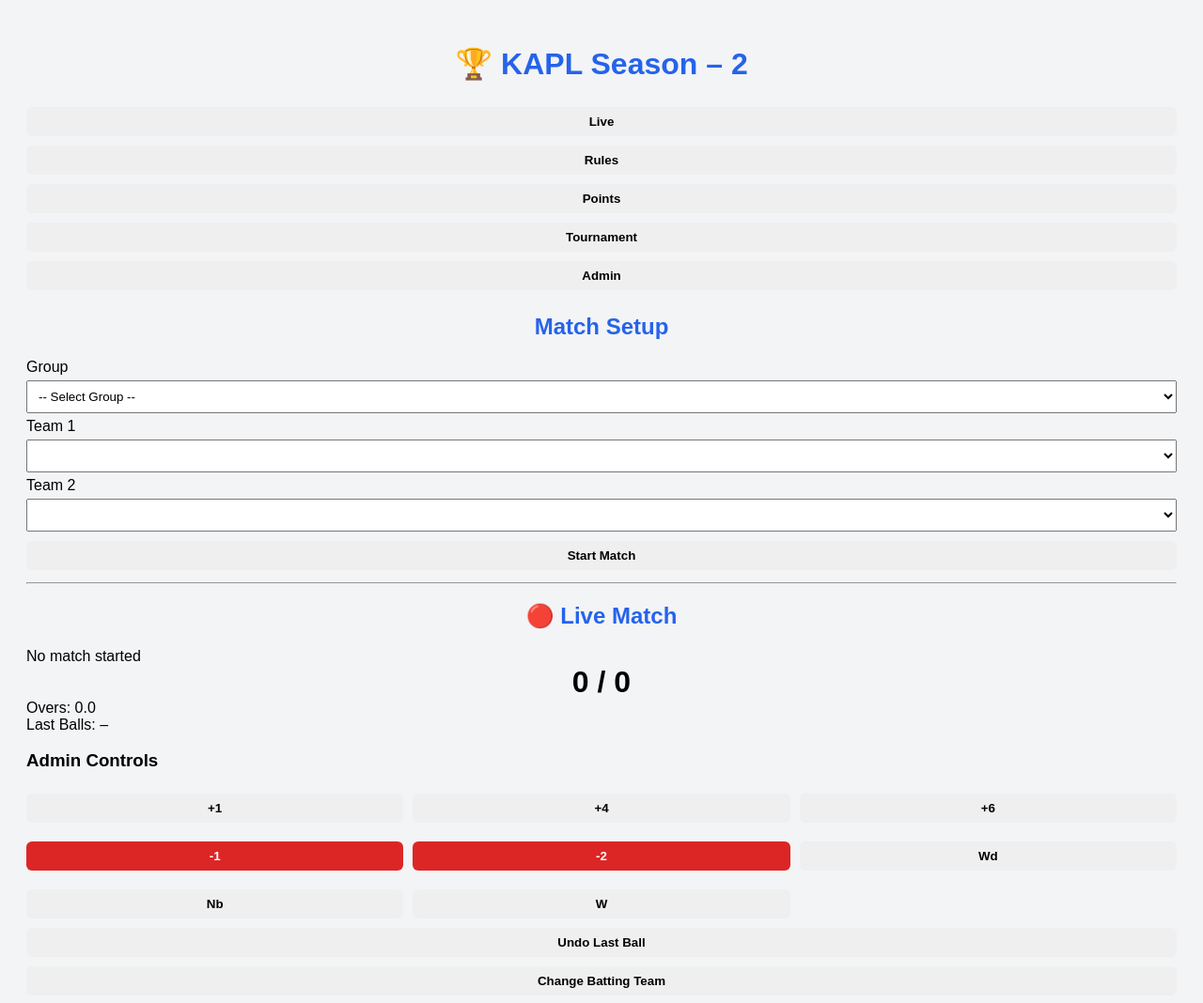
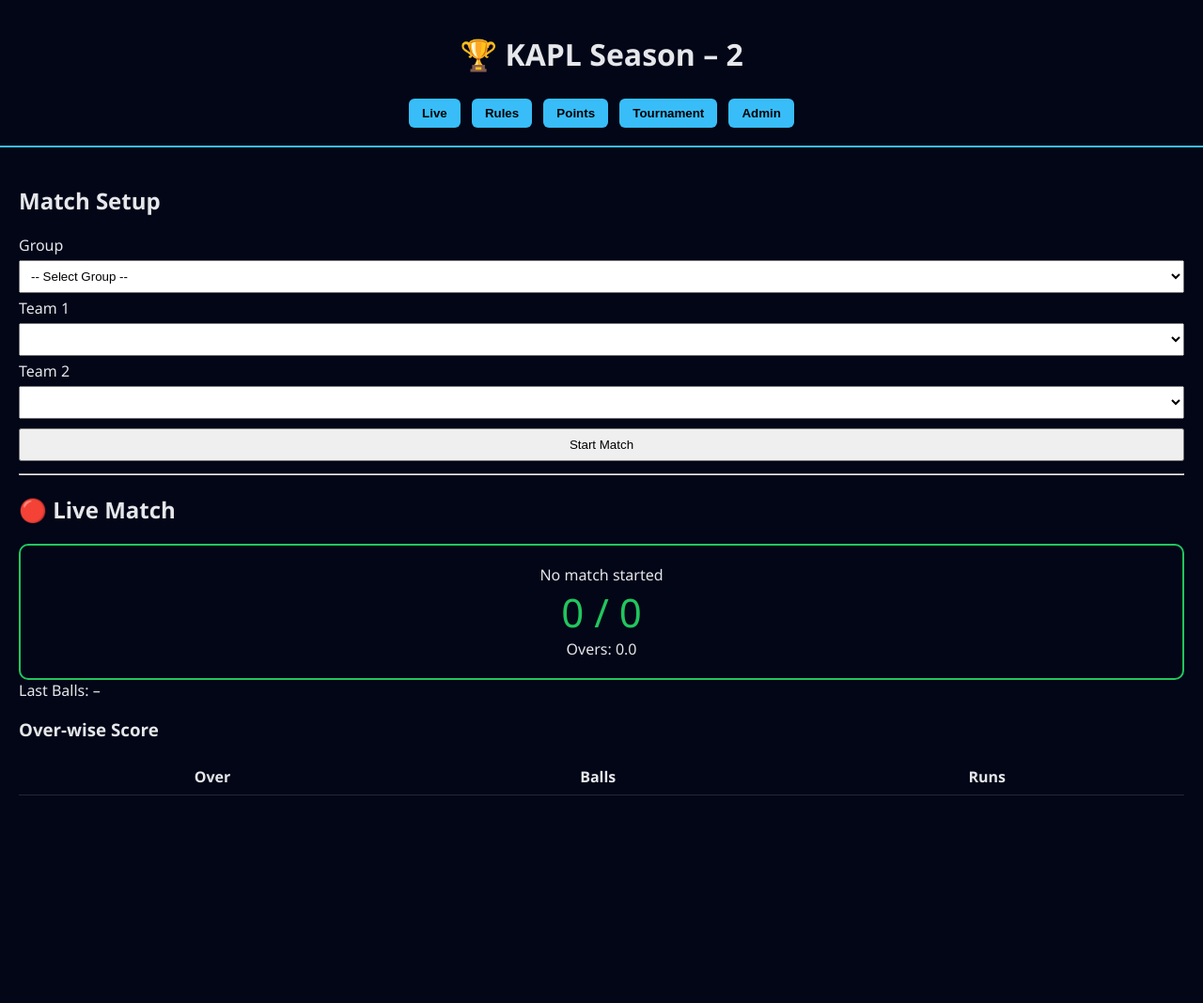
Before and after one commit to rohitdoshi2007-blip/Trying, a plain HTML site: page index.html in a window 1280 px wide. Shown: the top 1068 px of the page at 94% size. After the commit the page ends 867 px from the top, so only its background shows below. Drawn offline with Linux system fonts and the light colour scheme.

Commit message:
Revamp styles for improved UI and layout

```diff
--- a/style.css
+++ b/style.css
@@ -1,42 +1,71 @@
 body{
-    font-family:Arial;
-    background:#f3f4f6;
-    padding:20px;
+  font-family:Segoe UI,sans-serif;
+  background:#020617;
+  color:#e5e7eb;
+  margin:0;
 }
-.container{max-width:1100px;margin:auto}
-.card{
-    background:white;
-    padding:15px;
-    margin-bottom:20px;
-    border-radius:10px;
+
+header{
+  text-align:center;
+  padding:15px;
+  border-bottom:2px solid #38bdf8;
 }
-h1,h2{text-align:center;color:#2563eb}
-select,button{padding:8px;width:100%;margin:5px 0}
-.controls{
-    display:grid;
-    grid-template-columns:repeat(3,1fr);
-    gap:10px;
+
+nav button{
+  margin:4px;
+  padding:8px 14px;
+  border:none;
+  border-radius:6px;
+  background:#38bdf8;
+  font-weight:bold;
+  cursor:pointer;
 }
-button{font-weight:bold;border:none;border-radius:6px;cursor:pointer}
+
+.page{display:none;padding:20px}
+.page.active{display:block}
+
+.setup select, .setup button{
+  padding:8px;
+  width:100%;
+  margin:5px 0;
+}
+
+.live-box{
+  border:2px solid #22c55e;
+  padding:20px;
+  border-radius:10px;
+  text-align:center;
+}
+
+.big{font-size:42px;color:#22c55e}
+
+.controls button{
+  margin:5px;
+  padding:10px;
+  border-radius:6px;
+  cursor:pointer;
+}
+
 .neg{background:#dc2626;color:white}
-.run{background:#16a34a;color:white}
-.boundary{background:#4f46e5;color:white}
-.dot{background:#9ca3af;color:white}
-.wkt{background:black;color:white}
-.big{font-size:32px;text-align:center;font-weight:bold}
 
-table{width:100%;border-collapse:collapse}
-th,td{padding:8px;border-bottom:1px solid #ddd;text-align:center}
-th{background:#f9fafb}
+.admin{margin-top:15px}
+.hidden{display:none}
 
-/* Live board */
-.live-board{
-    background:#020617;
-    color:white;
-    padding:15px;
-    border-radius:10px;
-    text-align:center;
+table{
+  width:100%;
+  border-collapse:collapse;
+  margin-top:10px;
 }
-.lb-title{font-size:24px;color:#38bdf8}
-.lb-score{font-size:40px;color:#22c55e}
-.lb-team{font-size:22px}
+
+th,td{
+  padding:8px;
+  border-bottom:1px solid #1e293b;
+  text-align:center;
+}
+
+.negative{color:#dc2626;font-weight:bold}
+
+.graph{
+  display:flex;
+  justify-content:space-around;
+}
```
